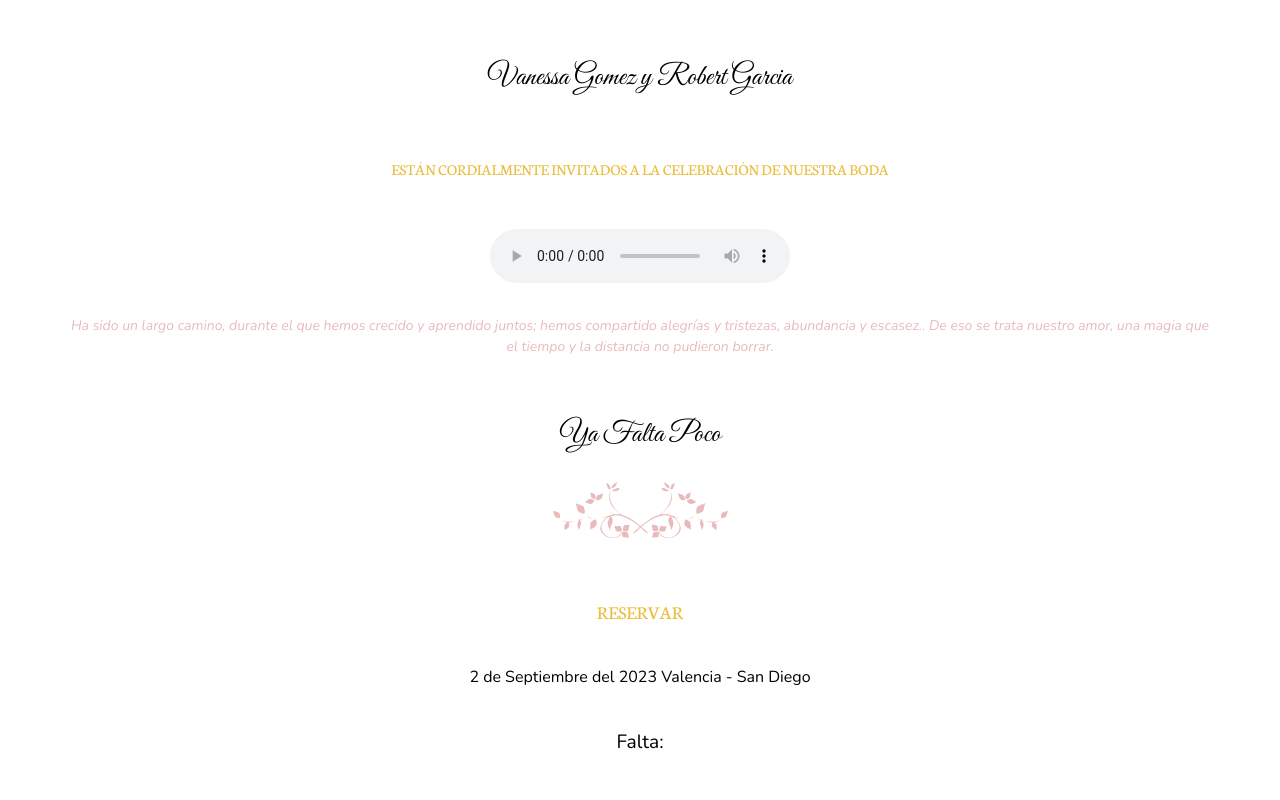
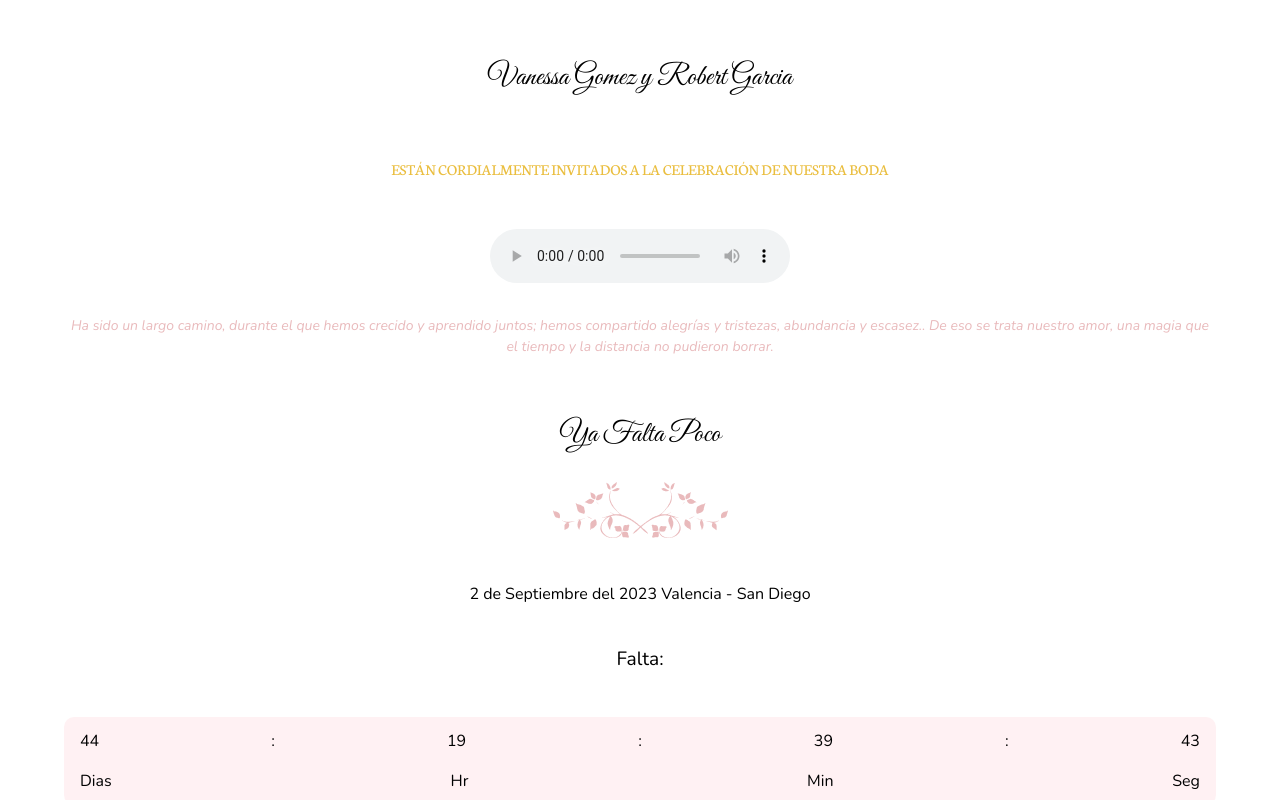
Before and after one commit to josesantanaweb/boda, a React (Vite) app: page / in a window 1280 px wide. Shown: the top 800 px of the page. Built offline with nearby package versions, Linux system fonts and the light colour scheme.

Commit message:
fix: delete reservar

```diff
--- a/src/pages/HomePage/index.tsx
+++ b/src/pages/HomePage/index.tsx
@@ -72,7 +72,6 @@ const HomePage = () => {
       </S.Message>
       <S.Names style={{ marginBottom: "2rem" }}>Ya Falta Poco</S.Names>
       <S.Floral src={floral} alt="floral" />
-      <S.Reservation>RESERVAR</S.Reservation>
       <S.Date>2 de Septiembre del 2023 Valencia - San Diego</S.Date>
       <S.DaysLeftTitle>Falta:</S.DaysLeftTitle>
       <S.DaysLeft>
```
